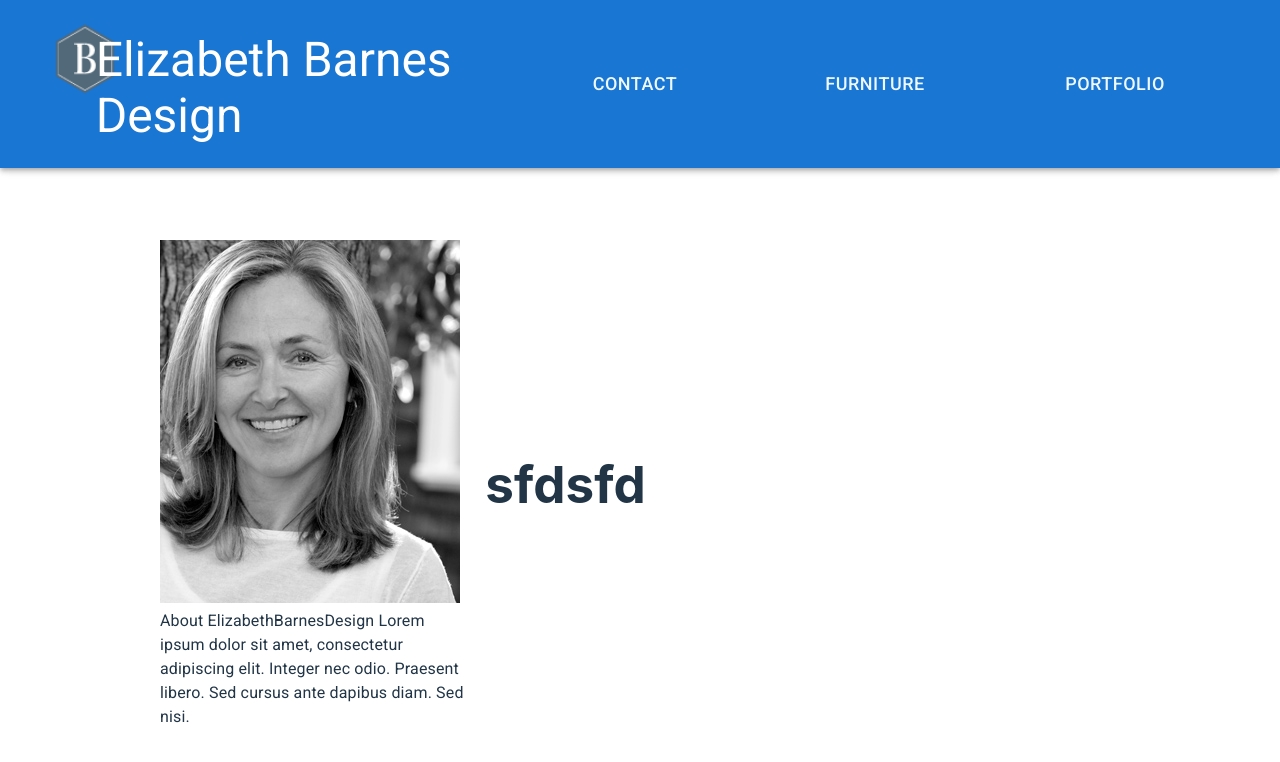
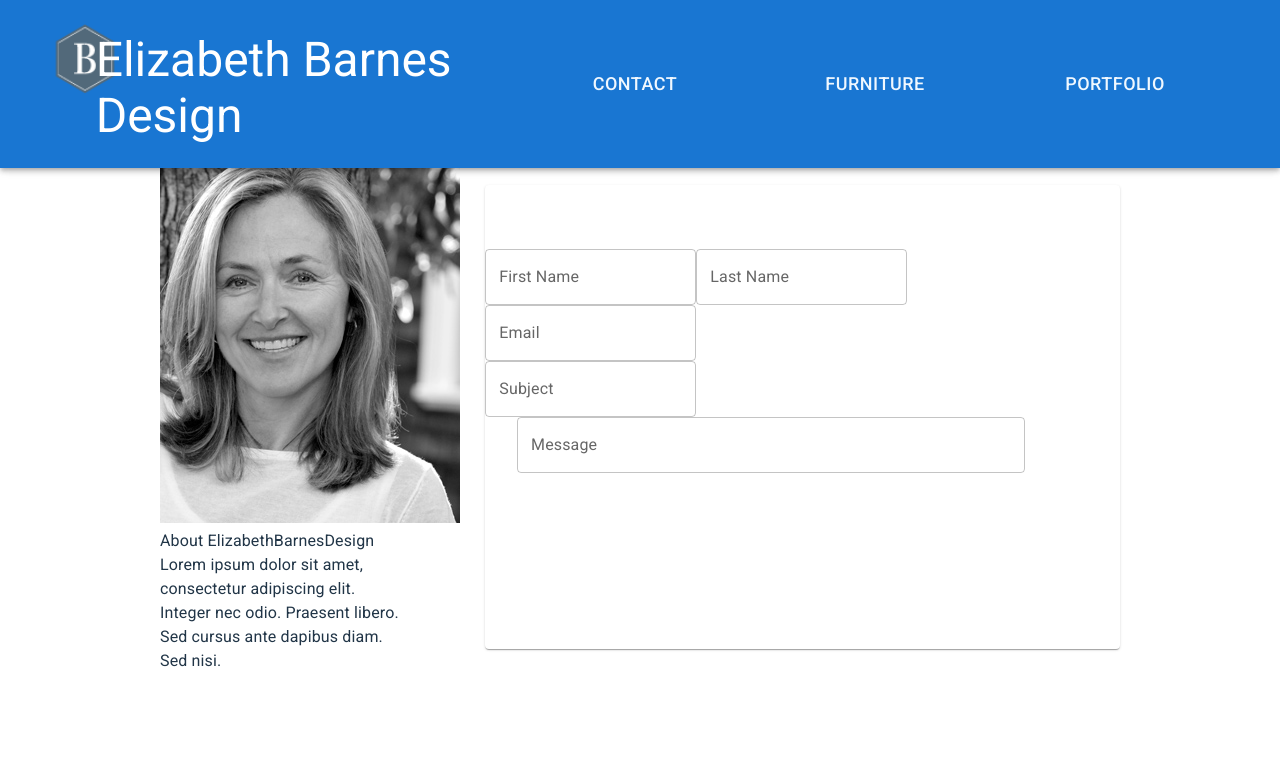
Before and after one commit to masonbarnes645/ERBD, a React (Vite) app in the folder ERB-client/: page /contact-us in a window 1280 px wide. Shown: the top 762 px of the page. Built offline with nearby package versions, Linux system fonts and the light colour scheme; no server answers.

Commit message:
form skeleton

```diff
--- a/ERB-client/src/Contact.jsx
+++ b/ERB-client/src/Contact.jsx
@@ -1,5 +1,9 @@
-import { Box, Typography } from "@mui/material"
 import Grid from '@mui/material/Grid2';
+import Box from '@mui/material/Box';
+import Typography from "@mui/material/Typography";
+import TextField from '@mui/material/TextField';
+import Paper from '@mui/material/Paper';
+import { width } from '@mui/system';
 
 const Contact = () => {
 
@@ -7,11 +11,11 @@ const Contact = () => {
 
     return (
         <Box alignItems={"center"}>
-            <Grid container spacing={2} alignItems={"center"} marginX={20} marginY={30} >
+            <Grid container spacing={2} alignItems={"center"} marginX={20} marginY={20} >
                 <Grid size={4}>
                     <Box>
                         <img src="./src/assets/headshotEBD.jpeg" />
-                        <Box maxWidth={'100%'}>
+                        <Box maxWidth={'80%'}>
                             <Typography variant="body1">
                                 About ElizabethBarnesDesign Lorem ipsum dolor sit amet, consectetur adipiscing elit. Integer nec odio. Praesent libero. Sed cursus ante dapibus diam. Sed nisi.
                             </Typography>
@@ -19,7 +23,21 @@ const Contact = () => {
                     </Box>
                 </Grid>
                 <Grid size={8}>
-                    <h1>sfdsfd</h1>
+                    <Paper component='form' sx={{ width: '100%', height: 400, paddingTop:8 }} >
+                        <Box alignContent={'center'}>
+                            <TextField label="First Name" />
+                            <TextField label="Last Name" />
+                        </Box>
+                        <Box>
+                            <TextField label="Email"/>
+                        </Box>
+                        <Box>
+                            <TextField label="Subject"/>
+                        </Box>
+                        <Box>
+                            <TextField label="Message" sx={{width:'80%', marginX:"5%"}}/>
+                        </Box>
+                    </Paper>
                 </Grid>
             </Grid>
         </Box>
--- a/ERB-client/src/Landing.jsx
+++ b/ERB-client/src/Landing.jsx
@@ -1,5 +1,4 @@
 import { Link } from "react-router-dom"
-import Container from '@mui/material/Container'
 import Box from "@mui/material/Box"
 import { Button, Grid2, Typography } from "@mui/material"
 
```
